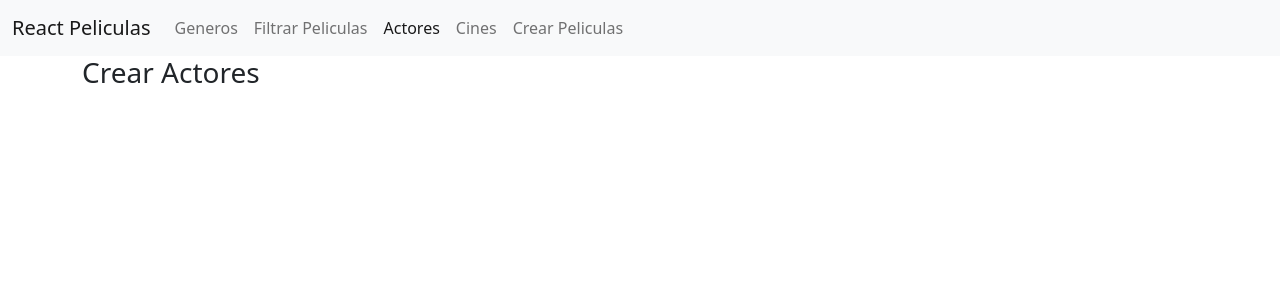
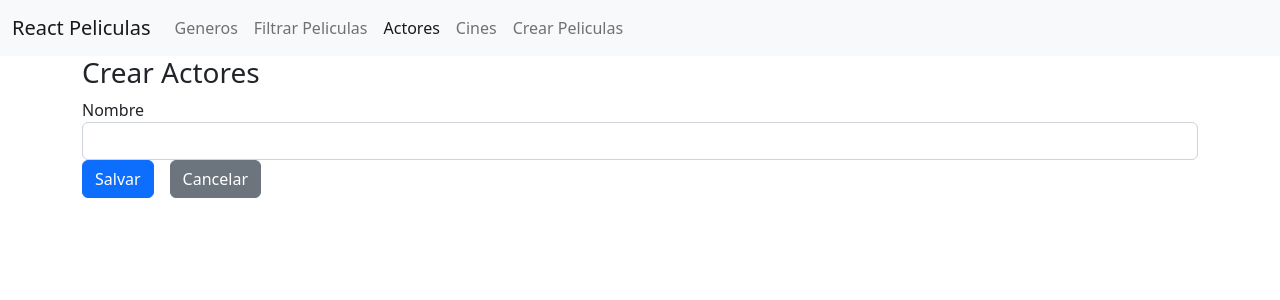
Before and after one commit to eminvrz/curso-React17-ASP.NET5, a React (Create React App) app: page /actores/crear in a window 1280 px wide. Shown: the top 300 px of the page. Built offline with nearby package versions, Linux system fonts and the light colour scheme.

Commit message:
Formulario Actores

```diff
--- /dev/null
+++ b/src/Actores/FormularioActores.tsx
@@ -0,0 +1,36 @@
+import { actorCreacionDTO } from "./actores.model"
+import { Form, Formik, FormikHelpers } from 'formik'
+import FormGroupText from '../utils/FormGroupText'
+import Button from '../utils/Button'
+import { Link } from 'react-router-dom'
+import * as Yup from 'yup'
+
+function FormularioActores(props: FormularioActoresProps) {
+    return (
+        <Formik
+            initialValues = {props.modelo}
+            onSubmit = {props.onSubmit}
+            validationSchema={Yup.object({
+                nombre: Yup.string().required('Este campo es requerido').primeraLetraMayuscula()
+            })}>
+
+            {(formikProps) => (
+                <Form>
+                    <FormGroupText campo="nombre" label="Nombre"/>
+
+                    <Button disabled = {formikProps.isSubmitting} type="submit">
+                        Salvar
+                    </Button>
+                    <Link className="btn btn-secondary" to="/actores">Cancelar</Link>
+                </Form>
+            )}
+
+        </Formik>
+     );
+}
+
+interface FormularioActoresProps{
+    modelo: actorCreacionDTO;
+    onSubmit(valores: actorCreacionDTO, acciones: FormikHelpers<actorCreacionDTO>) : void;
+}
+export default FormularioActores;
--- /dev/null
+++ b/src/Actores/actores.model.d.ts
@@ -0,0 +1,4 @@
+export interface actorCreacionDTO{
+    nombre: string,
+    fechaNacimiento?: Date;
+}
--- a/src/Actores/crearActores.tsx
+++ b/src/Actores/crearActores.tsx
@@ -1,10 +1,14 @@
 import React from "react"
+import FormularioActores from './FormularioActores'
 
 
 function crearActores() {
     return (
         <>
             <h3>Crear Actores</h3>
+            <FormularioActores
+                modelo={{nombre: '', fechaNacimiento: undefined}}
+                onSubmit={valores => console.log(valores)}/>
         </>
 
      );
--- a/src/Actores/editarActores.tsx
+++ b/src/Actores/editarActores.tsx
@@ -1,10 +1,14 @@
 import React from "react"
+import FormularioActores from "./FormularioActores"
 
 
 function editarActores() {
     return (
         <>
             <h3>Editar Actores</h3>
+            <FormularioActores
+                modelo={{nombre: 'Tom Holland', fechaNacimiento: new Date ('1996-06-01T:00:00:00')}}
+                onSubmit={valores => console.log(valores)}/>
         </>
 
      );
```
